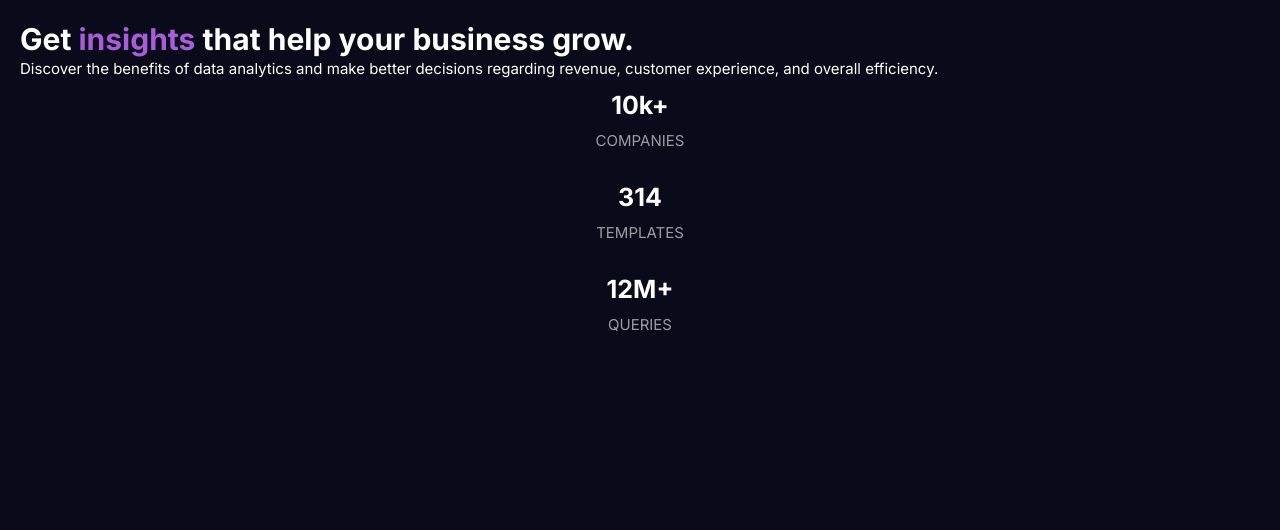
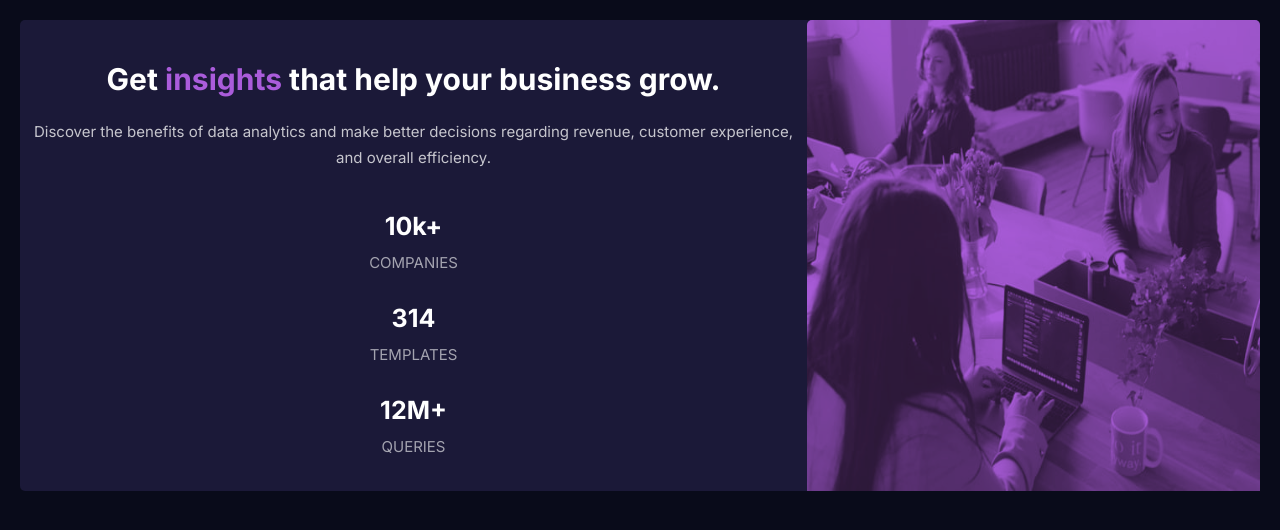
Before and after one commit to Bayoura/stats-preview-card-component, a plain HTML site: page index.html in a window 1280 px wide. Drawn offline with Linux system fonts and the light colour scheme.

Commit message:
change img tags

```diff
--- a/index.html
+++ b/index.html
@@ -12,17 +12,19 @@
 
 </head>
 <body>
-  <div id = "card">
-    <div id = "img">
-
+  <div class="card-container">
+    <div class = "card">
+      <div class="img-container">
+        <img class="mobile-img" src="images/image-header-mobile.jpg">
+        <img class="desktop-img" src="images/image-header-desktop.jpg">
+        <div class="violet"></div>
       </div>
-    <div id = "text-container">
+      <div class = "text-container">
         <h1>Get <span>insights</span> that help your business grow.</h1>
         <p>Discover the benefits of data analytics and make better decisions regarding revenue, customer
           experience, and overall efficiency.
         </p>
-    </div>
-    <div id = "info-container">
+        <div class = "info-container">
           <ul class= "info-package">
             <li class= "info-item stat-heading">10k+ </li>
             <li class= "info-item stat">companies</li>
@@ -37,6 +39,8 @@
           </ul>
         </div>
       </div>
+    </div>
+  </div>
 
   <!--
   <div class="attribution">
```
Lines whose indentation alone changed are shown as unchanged.
